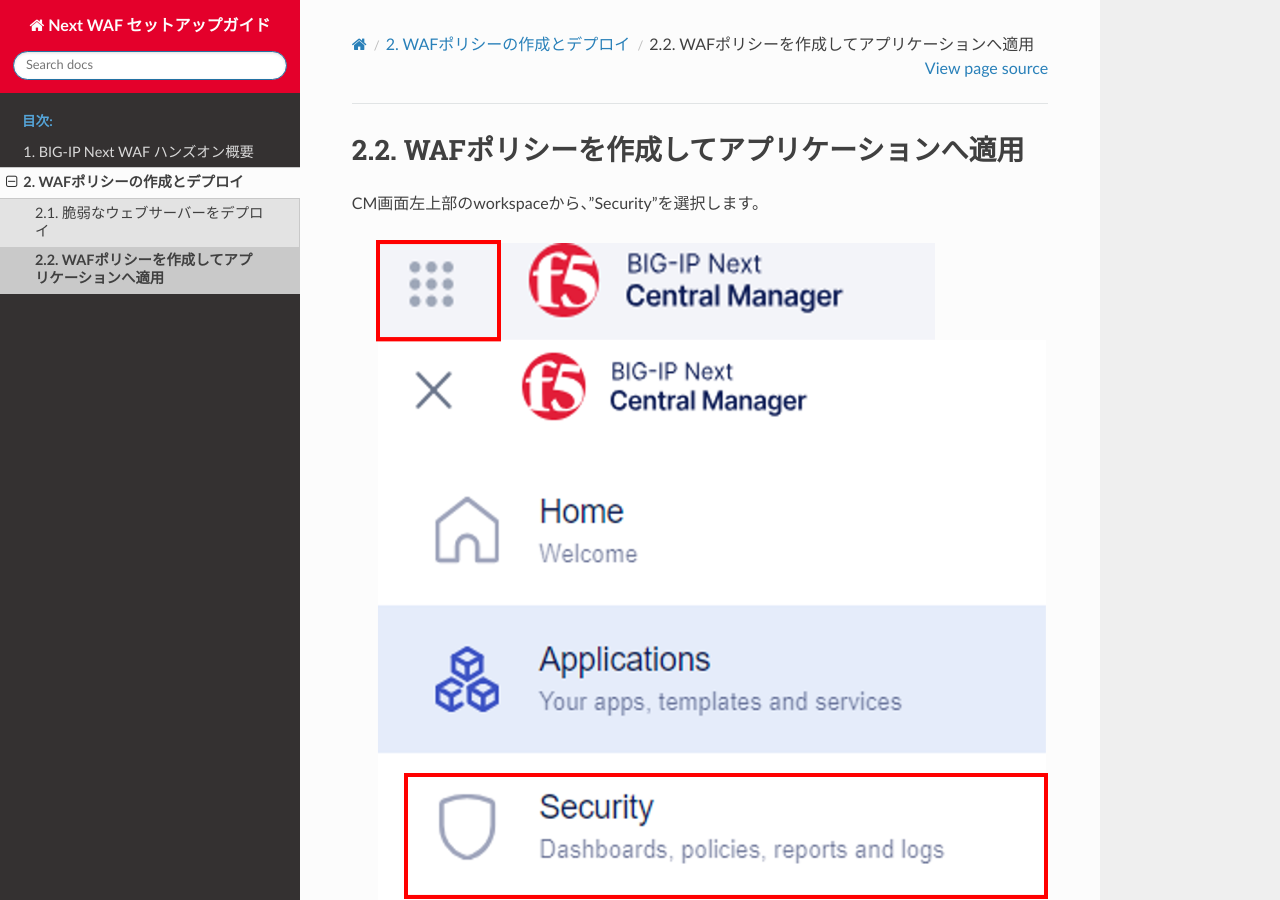
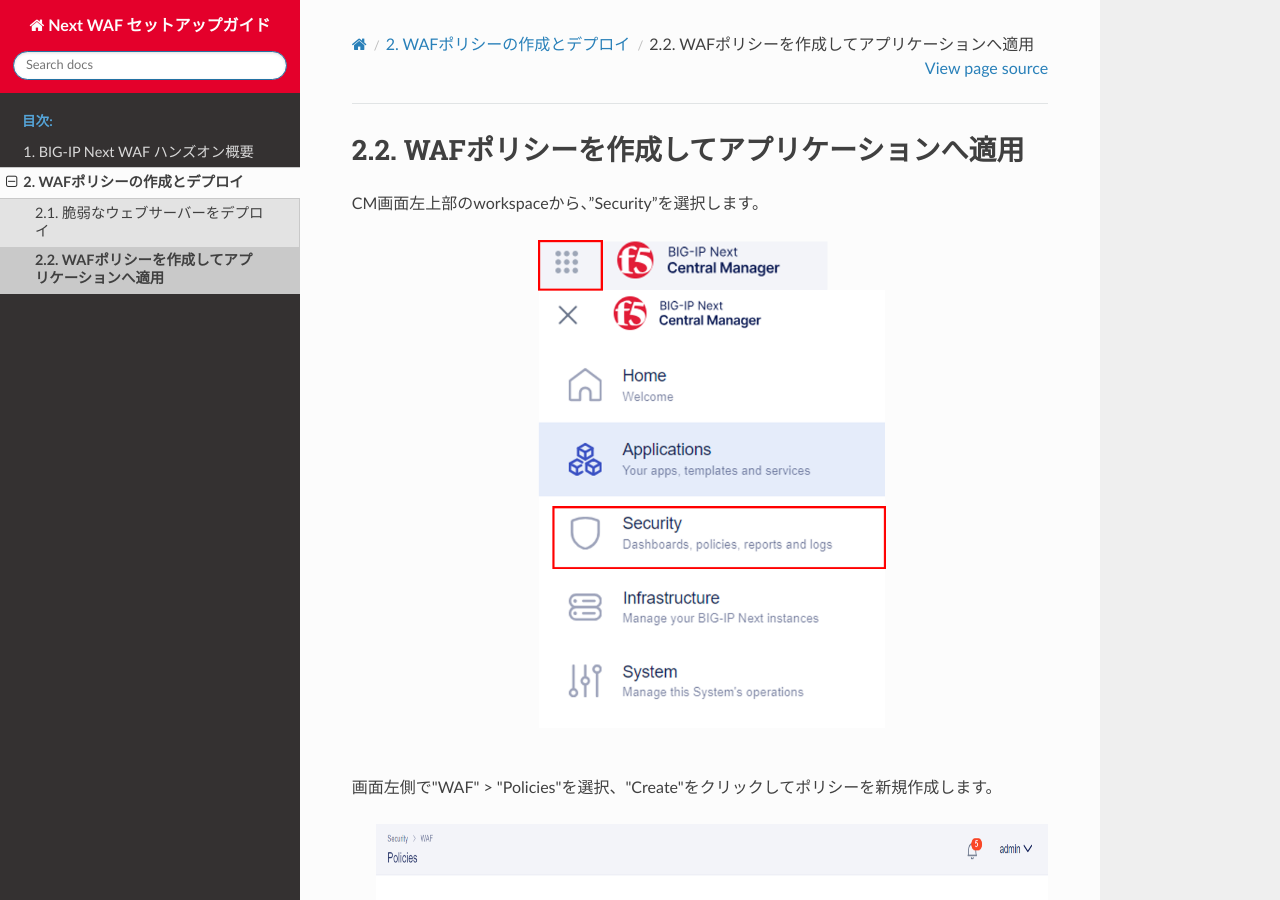
Before and after one commit to BeF5/f5j-easy-setup-next-waf, a Sphinx documentation site: the page built from docs/content02/module02/module02.rst, in a window 1280 px wide and 900 px high. Built offline with Sphinx 7.4.7 and the Read the Docs theme 2.0.0, drawn with Linux system fonts in a browser that asks for light colours.

Commit message:
Update module02.rst

```diff
--- a/docs/content02/module02/module02.rst
+++ b/docs/content02/module02/module02.rst
@@ -4,14 +4,14 @@
 CM画面左上部のworkspaceから、”Security”を選択します。
 
    .. image:: images/Picture1.png
-      :scale: 60%
+      :scale: 30%
       :align: center
    |
 
 画面左側で"WAF" > "Policies"を選択、"Create"をクリックしてポリシーを新規作成します。
 
    .. image:: images/Picture2.png
-      :scale: 60%
+      :scale: 30%
       :align: center
    |
 
@@ -29,43 +29,43 @@
 - “Save” をクリックします
 
    .. image:: images/Picture3.png
-      :scale: 60%
+      :scale: 45%
       :align: center
    |
 
 作成されたWAFポリシーを選択、”General Settings”から”Log Events”を”All”にし、”Save”をクリックします。
 
    .. image:: images/Picture4.png
-      :scale: 60%
+      :scale: 30%
       :align: center
    |
 
    .. image:: images/Picture5.png
-      :scale: 60%
+      :scale: 30%
       :align: center
    |
 
 "Attack Signatures"のページを選択し、"Enforce" > "Enforce all Staged Signatures"でシグネチャのstagingを解除します。
 
    .. image:: images/Picture6.png
-      :scale: 60%
+      :scale: 30%
       :align: center
    |
 
    .. image:: images/Picture7.png
-      :scale: 60%
+      :scale: 30%
       :align: center
    |
 
 CM画面左上部のworkspaceから、"Applications"へ戻ります。先ほど作成したアプリケーション(HTTP-DVWA)を選択し、"Edit"します。
 
    .. image:: images/Picture8.png
-      :scale: 60%
+      :scale: 30%
       :align: center
    |
 
    .. image:: images/Picture9.png
-      :scale: 60%
+      :scale: 30%
       :align: center
    |
 
@@ -73,7 +73,7 @@
 “Security Policies”の編集マークをクリックします。
 
    .. image:: images/Picture10.png
-      :scale: 60%
+      :scale: 30%
       :align: center
    |
 
@@ -87,12 +87,12 @@
 - “Review & Deploy” > “Validate All” > “Deploy Changes” でWAFポリシーをアプリケーションへ適用します
 
    .. image:: images/Picture11.png
-      :scale: 60%
+      :scale: 30%
       :align: center
    |
 
    .. image:: images/Picture12.png
-      :scale: 60%
+      :scale: 30%
       :align: center
    |
 
```
